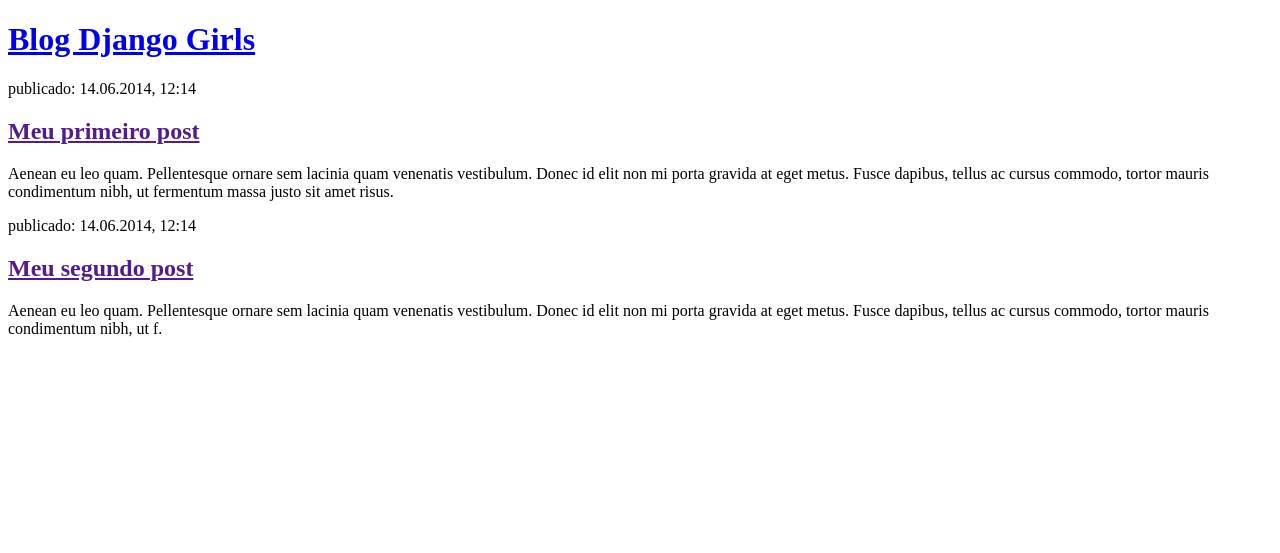
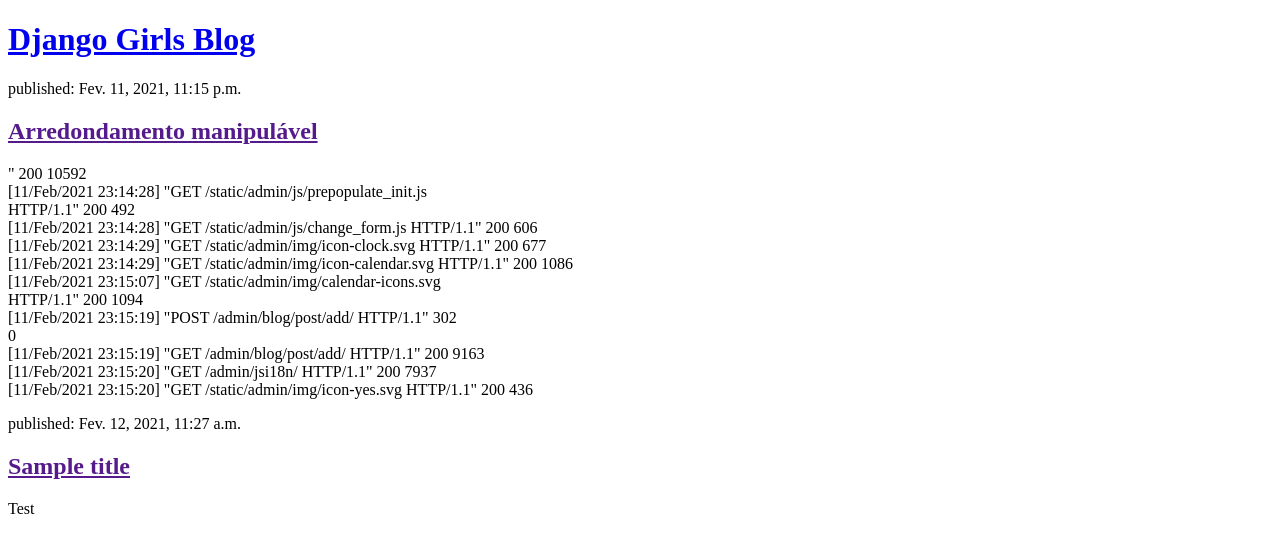
Before and after one commit to VictorOliveira02-zz/Django_Blog, a Django app: page / in a window 1280 px wide. Shown: the top 553 px of the page. Run offline with Django 3.2, Linux system fonts and the light colour scheme; data comes from the database, SQL or seed files in the repository; both versions use the stored data as it was after the commit.

Commit message:
Modified templates to display posts from database.

```diff
--- a/blog/templates/blog/post_list.html
+++ b/blog/templates/blog/post_list.html
@@ -1,27 +1,26 @@
 <!DOCTYPE html>
 <html lang="pt_br">
+
 <head>
     <meta charset="UTF-8">
     <meta http-equiv="X-UA-Compatible" content="IE=edge">
     <meta name="viewport" content="width=device-width, initial-scale=1.0">
     <title>Django Blog</title>
 </head>
+
 <body>
     <div>
-        <h1><a href="/">Blog Django Girls</a></h1>
+        <h1><a href="/">Django Girls Blog</a></h1>
     </div>
 
+    {% for post in posts %}
     <div>
-        <p>publicado: 14.06.2014, 12:14</p>
-        <h2><a href="">Meu primeiro post</a></h2>
-        <p>Aenean eu leo quam. Pellentesque ornare sem lacinia quam venenatis vestibulum. Donec id elit non mi porta gravida at eget metus. Fusce dapibus, tellus ac cursus commodo, tortor mauris condimentum nibh, ut fermentum massa justo sit amet risus.</p>
+        <p>published: {{ post.published_date }}</p>
+        <h2><a href="">{{ post.title }}</a></h2>
+        <p>{{ post.text|linebreaksbr }}</p>
     </div>
-
-    <div>
-        <p>publicado: 14.06.2014, 12:14</p>
-        <h2><a href="">Meu segundo post</a></h2>
-        <p>Aenean eu leo quam. Pellentesque ornare sem lacinia quam venenatis vestibulum. Donec id elit non mi porta gravida at eget metus. Fusce dapibus, tellus ac cursus commodo, tortor mauris condimentum nibh, ut f.</p>
-    </div>
+    {% endfor %}
 
 </body>
+
 </html>
--- a/blog/views.py
+++ b/blog/views.py
@@ -1,5 +1,8 @@
 from django.shortcuts import render
+from django.utils import timezone
+from .models import Post
 
-# Create your views here.
+
 def post_list(request):
-    return render(request, 'blog/post_list.html', {})
+    posts = Post.objects.filter(published_date__lte=timezone.now()).order_by('published_date')
+    return render(request, 'blog/post_list.html', {'posts': posts})
```
Also changed, not shown: db.sqlite3.
